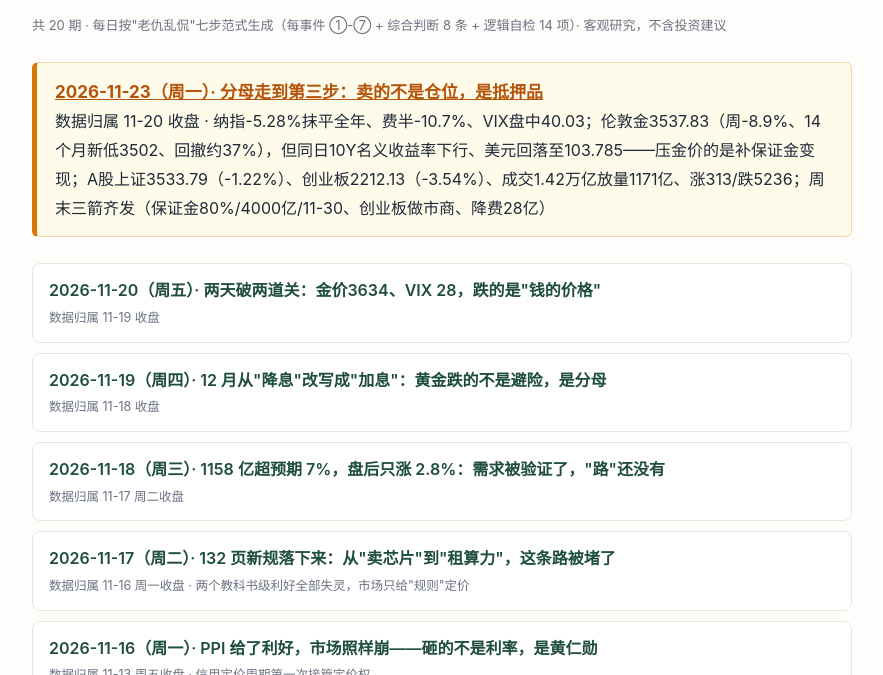
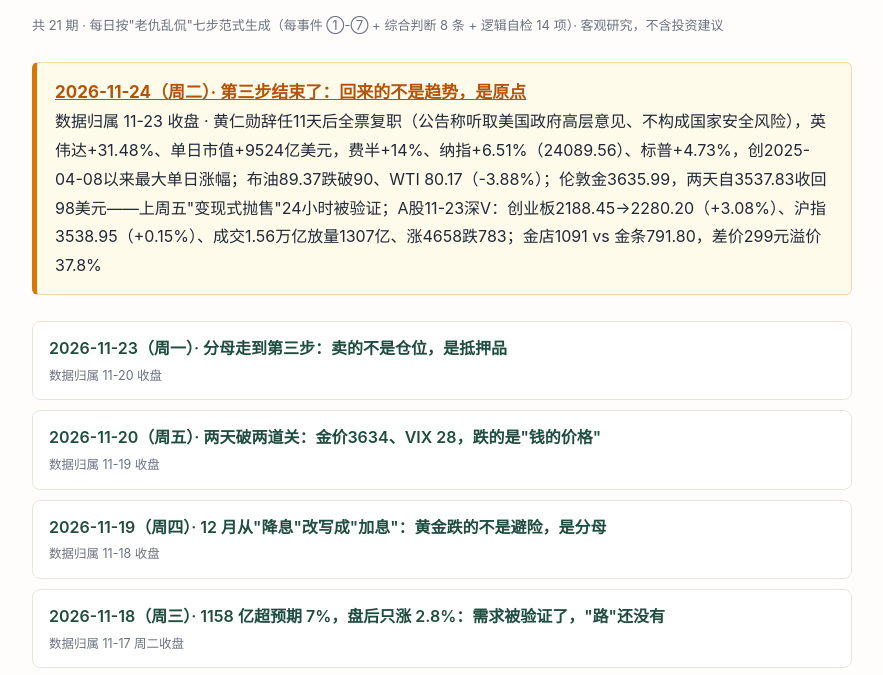
Before and after one commit to 951367983/laoqiu-hotspot-review, a plain HTML site: page index.html in a window 1280 px wide. Shown: the part 105-780 px from the top of the page, without its empty margins (198-1081 px from the left). Drawn offline with Linux system fonts and the light colour scheme.

Commit message:
laoqiu: 2026-11-24 index

```diff
--- a/index.html
+++ b/index.html
@@ -29,14 +29,15 @@ footer{margin-top:40px;padding-top:16px;border-top:1px solid #e5e7eb;color:#6b72
 </style></head><body>
 
 <h1>老仇热点评价归档</h1>
-<p class="meta">共 20 期 · 每日按"老仇乱侃"七步范式生成（每事件 ①-⑦ + 综合判断 8 条 + 逻辑自检 14 项）· 客观研究，不含投资建议</p>
+<p class="meta">共 21 期 · 每日按"老仇乱侃"七步范式生成（每事件 ①-⑦ + 综合判断 8 条 + 逻辑自检 14 项）· 客观研究，不含投资建议</p>
 
 <ul class="latest">
-  <li><a href="./2026-11-23.html" style="color:#b45309;font-weight:700;font-size:17px;">2026-11-23（周一）· 分母走到第三步：卖的不是仓位，是抵押品</a>
-  <div class="d">数据归属 11-20 收盘 · 纳指-5.28%抹平全年、费半-10.7%、VIX盘中40.03；伦敦金3537.83（周-8.9%、14个月新低3502、回撤约37%），但同日10Y名义收益率下行、美元回落至103.785——压金价的是补保证金变现；A股上证3533.79（-1.22%）、创业板2212.13（-3.54%）、成交1.42万亿放量1171亿、涨313/跌5236；周末三箭齐发（保证金80%/4000亿/11-30、创业板做市商、降费28亿）</div></li>
+  <li><a href="./2026-11-24.html" style="color:#b45309;font-weight:700;font-size:17px;">2026-11-24（周二）· 第三步结束了：回来的不是趋势，是原点</a>
+  <div class="d">数据归属 11-23 收盘 · 黄仁勋辞任11天后全票复职（公告称听取美国政府高层意见、不构成国家安全风险），英伟达+31.48%、单日市值+9524亿美元，费半+14%、纳指+6.51%（24089.56）、标普+4.73%，创2025-04-08以来最大单日涨幅；布油89.37跌破90、WTI 80.17（-3.88%）；伦敦金3635.99，两天自3537.83收回98美元——上周五"变现式抛售"24小时被验证；A股11-23深V：创业板2188.45→2280.20（+3.08%）、沪指3538.95（+0.15%）、成交1.56万亿放量1307亿、涨4658跌783；金店1091 vs 金条791.80，差价299元溢价37.8%</div></li>
 </ul>
 
 <ul class="list">
+<li><a href="./2026-11-23.html">2026-11-23（周一）· 分母走到第三步：卖的不是仓位，是抵押品</a><div class="d">数据归属 11-20 收盘</div></li>
 <li><a href="./2026-11-20.html">2026-11-20（周五）· 两天破两道关：金价3634、VIX 28，跌的是"钱的价格"</a><div class="d">数据归属 11-19 收盘</div></li>
 <li><a href="./2026-11-19.html">2026-11-19（周四）· 12 月从"降息"改写成"加息"：黄金跌的不是避险，是分母</a><div class="d">数据归属 11-18 收盘</div></li>
 <li><a href="./2026-11-18.html">2026-11-18（周三）· 1158 亿超预期 7%，盘后只涨 2.8%：需求被验证了，"路"还没有</a><div class="d">数据归属 11-17 周二收盘</div></li>
```
